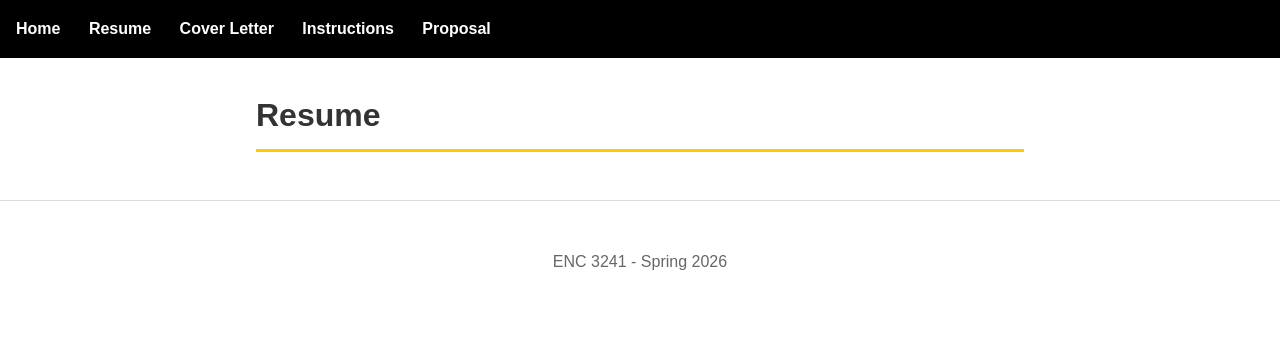
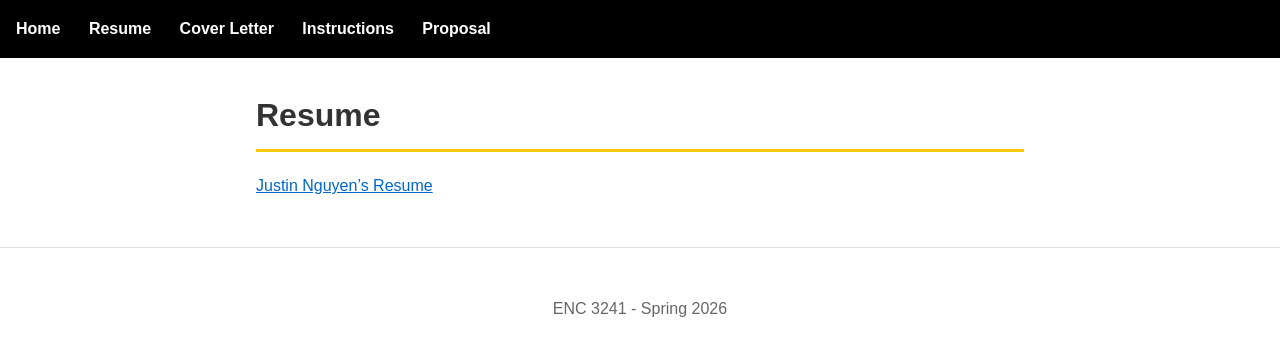
Before and after one commit to JustinNguyen556/ENC3241, a Jekyll site: the page built from resume.md, in a window 1280 px wide. Shown: the top 356 px of the page. Built offline with Jekyll 4.4.1, drawn with Linux system fonts in a browser that asks for light colours.

Commit message:
Update resume.md

```diff
--- a/resume.md
+++ b/resume.md
@@ -4,3 +4,4 @@ title: Resume
 ---
 
 # Resume
+[Justin Nguyen's Resume](https://github.com/user-attachments/files/27039153/JustinNguyenRevisedResume.pdf)
```
